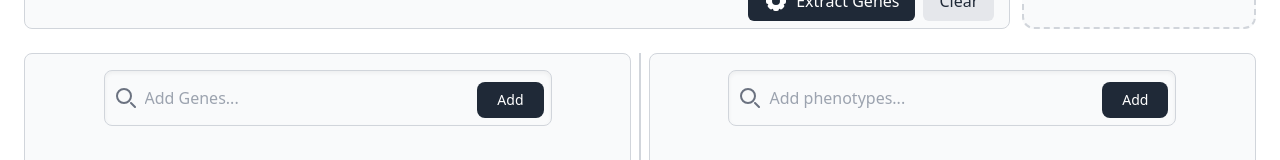
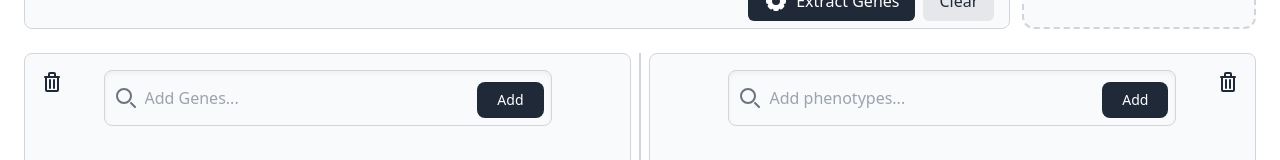
Before and after one commit to victormar1/PubMatcher, a Vue app: page / in a window 1280 px wide. Shown: the part 359-519 px from the top of the page. Built offline with nearby package versions, Linux system fonts and the light colour scheme; no server answers; the HTML template or start-up script is replaced by a standard one.

Commit message:
feat: clear genes and phenotypes container

```diff
--- a/src/components/SearchBuildingModule.vue
+++ b/src/components/SearchBuildingModule.vue
@@ -80,20 +80,22 @@
       </div>
     </div>
     <!-- GENES AND PHENOTYPES -->
-    <div class="flex flex-row h-full gap-2 min-h-72 mx-2">
+    <div class="flex flex-row h-full gap-2 min-h-72 mx-2 ">
       <!-- GENES -->
       <div class="flex flex-col w-1/2 justify-start items-center bg-gray-50  border border-gray-300 rounded-lg p-4 ">
+
         <form @submit.prevent class="w-full max-w-md pb-2">
+
           <label for="default-search"
-            class="mb-2 text-sm font-medium text-gray-900 sr-only dark:text-white ">Search</label>
+          class="mb-2 text-sm font-medium text-gray-900 sr-only dark:text-white ">Search</label>
           <div class="relative">
             <!-- Search logo -->
             <div class="absolute inset-y-0 left-0 flex items-center pl-3 pointer-events-none">
               <svg class="w-5 h-5 text-gray-500 dark:text-gray-400" aria-hidden="true"
-                xmlns="http://www.w3.org/2000/svg" fill="none" viewBox="0 0 20 20">
-                <path stroke="currentColor" stroke-linecap="round" stroke-linejoin="round" stroke-width="2"
-                  d="m19 19-4-4m0-7A7 7 0 1 1 1 8a7 7 0 0 1 14 0Z" />
-              </svg>
+              xmlns="http://www.w3.org/2000/svg" fill="none" viewBox="0 0 20 20">
+              <path stroke="currentColor" stroke-linecap="round" stroke-linejoin="round" stroke-width="2"
+              d="m19 19-4-4m0-7A7 7 0 1 1 1 8a7 7 0 0 1 14 0Z" />
+            </svg>
             </div>
 
             <!-- Search input -->
@@ -114,6 +116,11 @@
             </ul>
           </div>
         </form>
+        <button @click="clearContainer('gene')" class="absolute left-10">
+          <svg class="w-6 h-6 text-gray-800 dark:text-white" aria-hidden="true" xmlns="http://www.w3.org/2000/svg" width="24" height="24" fill="none" viewBox="0 0 24 24">
+            <path stroke="currentColor" stroke-linecap="round" stroke-linejoin="round" stroke-width="2" d="M5 7h14m-9 3v8m4-8v8M10 3h4a1 1 0 0 1 1 1v3H9V4a1 1 0 0 1 1-1ZM6 7h12v13a1 1 0 0 1-1 1H7a1 1 0 0 1-1-1V7Z"/>
+          </svg>
+        </button>
         <div class="flex flex-col items-center  space-y-4 rounded max-h-48 overflow-auto  p-4">
           <!-- GENES PLACEHOLDERS -->
           <div class="flex flex-wrap gap-2 p-4 gene-items ">
@@ -162,6 +169,11 @@
             </ul>
           </div>
         </form>
+        <button @click="clearContainer('phenotype')" class="absolute right-10">
+          <svg class="w-6 h-6 text-gray-800 dark:text-white" aria-hidden="true" xmlns="http://www.w3.org/2000/svg" width="24" height="24" fill="none" viewBox="0 0 24 24">
+            <path stroke="currentColor" stroke-linecap="round" stroke-linejoin="round" stroke-width="2" d="M5 7h14m-9 3v8m4-8v8M10 3h4a1 1 0 0 1 1 1v3H9V4a1 1 0 0 1 1-1ZM6 7h12v13a1 1 0 0 1-1 1H7a1 1 0 0 1-1-1V7Z"/>
+          </svg>
+        </button>
         <div class="flex flex-col items-center space-y-4 rounded max-h-48  overflow-auto  p-4">
           <!-- PHENOTYPES PLACEHOLDERS -->
           <div class="flex flex-wrap gap-2 p-4 phenotype-items ">
@@ -650,6 +662,9 @@ export default {
         this.extractedGenes = [];
       }
     },
+    clearContainer(type) {
+      this.clearList(type);
+    },
   },
 };
 </script>
```
